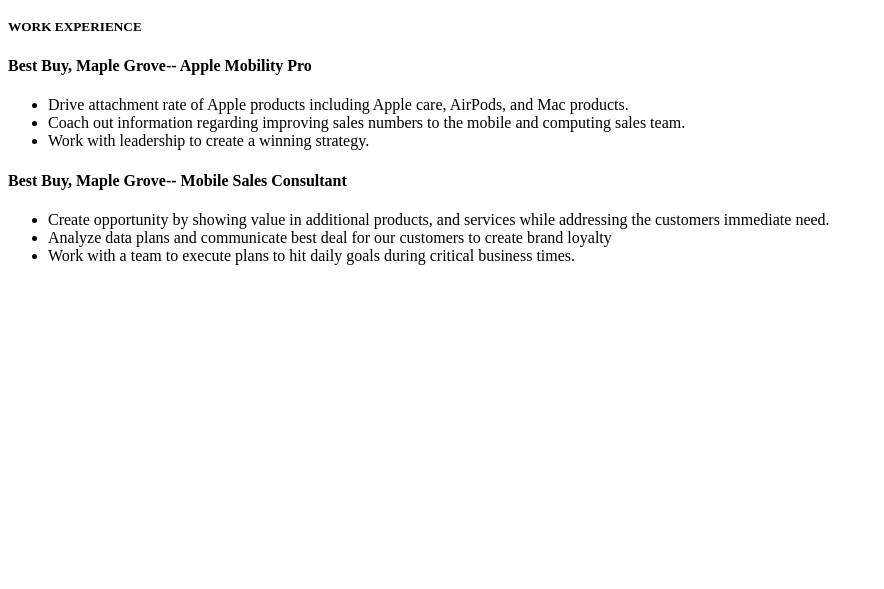
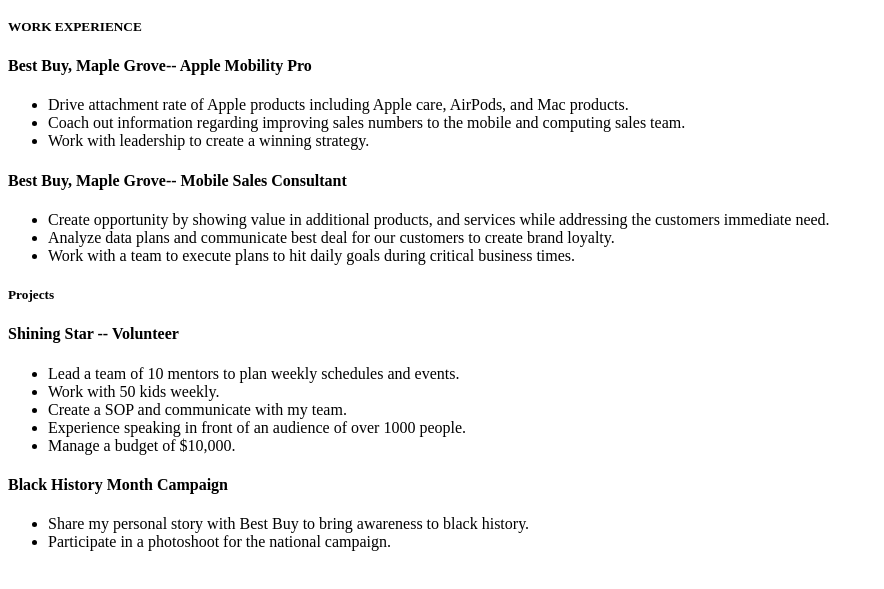
Before and after one commit to Oxman345/Oxman345.github.io, a plain HTML site: page index.html in a window 1280 px wide. Shown: the part 101-690 px from the top of the page, without its empty margins (0-884 px from the left). Drawn offline with Linux system fonts and the light colour scheme.

Commit message:
update 3/31 part 3

```diff
--- a/index.html
+++ b/index.html
@@ -21,9 +21,26 @@
     <h4>Best Buy, Maple Grove-- Mobile Sales Consultant</h4>
     <ul>
       <li>Create opportunity by showing value in additional products, and services while addressing the customers immediate need.</li>
-      <li>Analyze data plans and communicate best deal for our customers to create brand loyalty</li>
+      <li>Analyze data plans and communicate best deal for our customers to create brand loyalty.</li>
       <li>Work with a team to execute plans to hit daily goals during critical business times.</li>
     </ul>
    </body>
 
+  <body>
+    <h5>Projects</h5>
+    <h4>Shining Star -- Volunteer</h4>
+      <ul>
+        <li>Lead a team of 10 mentors to plan weekly schedules and events.</li>
+        <li>Work with 50 kids weekly.</li>
+        <li>Create a SOP and communicate  with my team.</li>
+        <li>Experience speaking in front of an audience of over 1000 people.</li>
+        <li>Manage a budget of $10,000.</li>
+      </ul>
+
+      <h4>Black History Month Campaign</h4>
+       <ul>
+        <li>Share my personal story with Best Buy to bring awareness to black history.</li>
+        <li>Participate in a photoshoot for the national campaign.</li>
+      </ul>
+  </body>
  </html>
```
